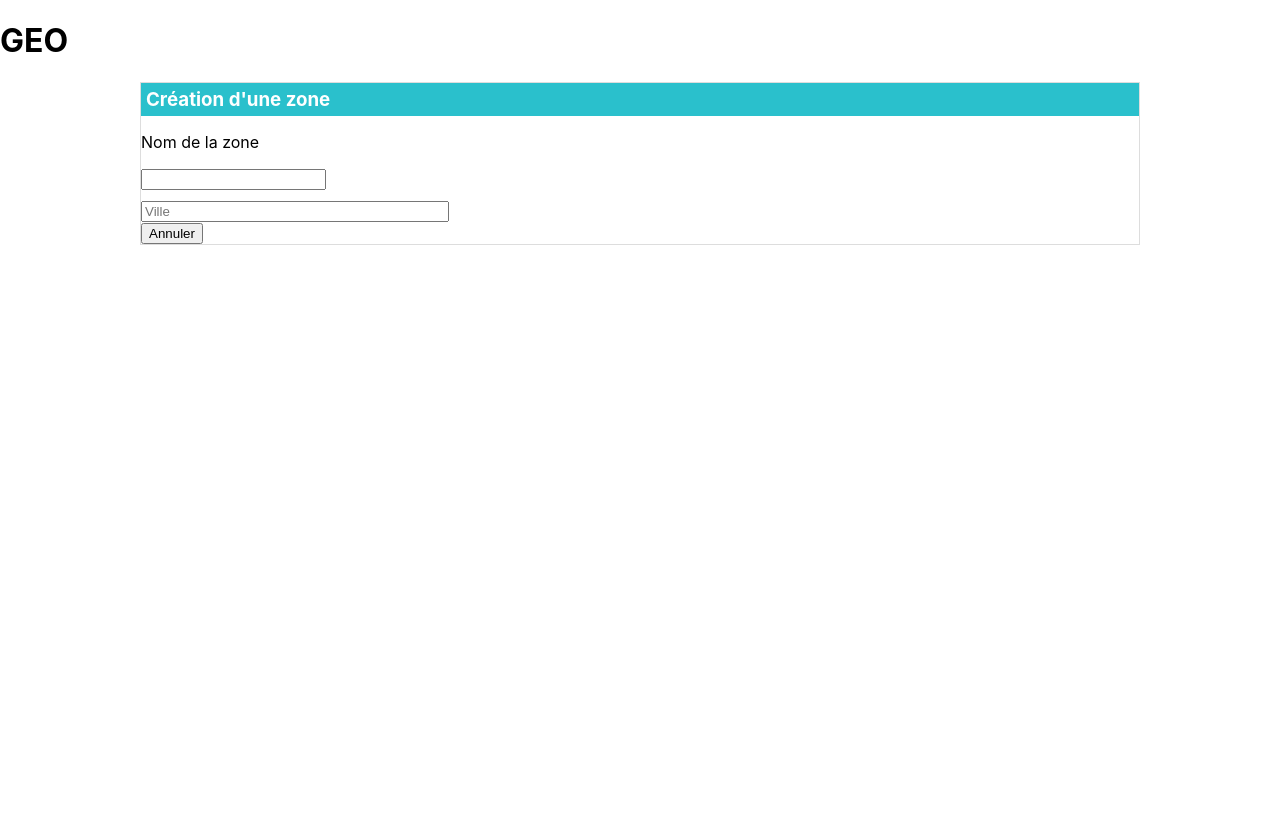
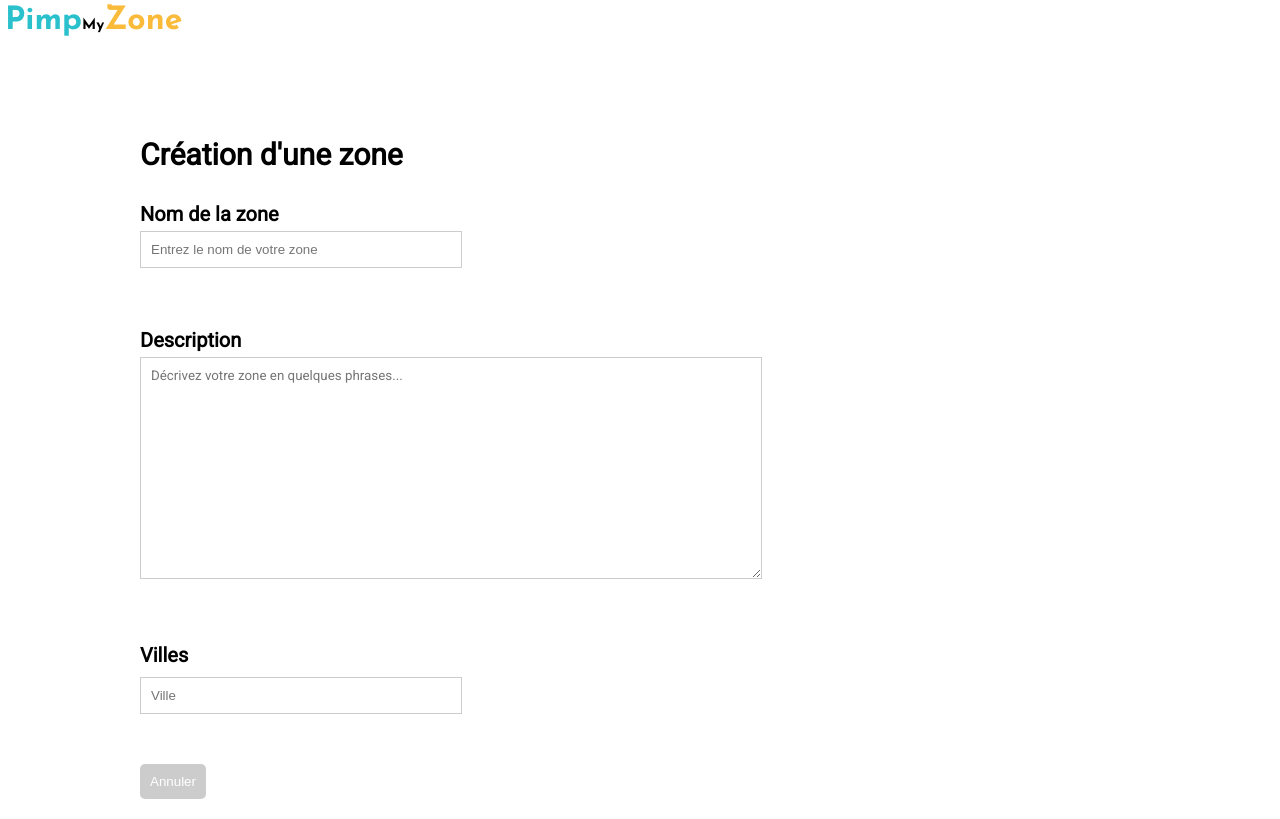
Before and after one commit to Theophane38/ascanio-test, a React (Create React App) app: page /createArea in a window 1280 px wide. Built offline with nearby package versions, Linux system fonts and the light colour scheme; no server answers.

Commit message:
increasing cities searching + adding style

```diff
--- a/package.json
+++ b/package.json
@@ -12,7 +12,8 @@
     "react": "^16.13.1",
     "react-dom": "^16.13.1",
     "react-router-dom": "^5.1.2",
-    "react-scripts": "3.4.1"
+    "react-scripts": "3.4.1",
+    "react-spinners": "^0.8.1"
   },
   "scripts": {
     "start": "react-scripts start",
--- a/public/index.html
+++ b/public/index.html
@@ -9,6 +9,7 @@
       name="description"
       content="Web site created using create-react-app"
     />
+    <link href="https://fonts.googleapis.com/css?family=Roboto&display=swap" rel="stylesheet">
     <link rel="apple-touch-icon" href="%PUBLIC_URL%/logo192.png" />
     <!--
       manifest.json provides metadata used when your web app is installed on a
--- a/src/App.css
+++ b/src/App.css
@@ -1,9 +1,27 @@
+@font-face {
+  font-family: 'JosefinSans';
+  src: url('./fonts/JosefinSans-VariableFont_wght.ttf');
+}
 .App {
-
+  font-family: 'Roboto', sans-serif;
+}
+.App h1 {
+  font-family: 'JosefinSans', sans-serif;
+  margin: 5px;
+}
+.App h1 span:first-child{
+  color: #2ac0cc;
+}
+.App h1 span:nth-child(2){
+  font-size: 15px;
+}
+.App h1 span:last-child{
+  color: #fabb3a;
 }
 .App .container {
   width: 1000px;
   margin: auto;
+  margin-top: 100px;;
 }
 .App table {
   width: 100%;
@@ -54,6 +72,7 @@
   width: 300px;
   max-height: 300px;
   border: 1px solid #ccc;
+  border-top: none;
   background-color: #fff;
   overflow-y: auto;
   position: absolute;
@@ -71,13 +90,12 @@
   border: 1px solid #ccc;
 }
 .createArea {
-  border: 1px solid #ddd;
+  padding-bottom: 75px;
+  position: relative;
 }
 .createArea h3 {
-  background-color: #2ac0cc;
   margin: 0;
-  padding: 5px;
-  color: #fff;
+  font-size: 30px;
 }
 .createArea ul {
   padding: 0;
@@ -109,13 +127,46 @@
 .createArea .image {
   width: calc(20% - 4px);
   display: inline-block;
-  cursor: pointer;
+  cursor: grab;
   line-height: 0;
   margin: 2px;
+}
+.createArea .image:active {
+  cursor: grabbing;
 }
 .createArea img {
   line-height: 0;
   width: 100%;
+}
+.createArea .cancelButton {
+  position: absolute;
+  left: 0px;
+  bottom: 20px;
+  background-color: #ccc;
+  color: #fff;
+  border: none;
+  padding: 10px;
+  border-radius: 5px;
+  cursor: pointer;
+}
+.createArea .cancelButton:hover {
+  background-color: #bbb;
+  transition: 0.3s;
+}
+.createArea .saveButton {
+  position: absolute;
+  right: 0px;
+  bottom: 20px;
+  background-color: #fabb3a;
+  color: #fff;
+  border: none;
+  padding: 10px;
+  border-radius: 5px;
+  cursor: pointer;
+}
+.createArea .saveButton:hover {
+  background-color: #EEB339;
+  transition: 0.3s;
 }
 .modalBackGround {
   display: none;
@@ -140,3 +191,30 @@
   background-color: #fff;
   box-shadow: 0px 0px 10px 0px rgba(0,0,0,0.75);
 }
+.containerForm {
+  padding: 30px 0;
+}
+.containerForm p {
+  margin: 0;
+  font-size: 20px;
+  font-weight: bold;
+  margin-bottom: 5px;
+}
+.containerForm input {
+  padding: 10px;
+  width: 300px;
+  border: #ccc solid 0.5px;
+}
+.containerForm input:focus {
+  border: #2ac0cc solid 0.5px;
+}
+.containerForm textarea {
+  padding: 10px;
+  font-family: roboto;
+  width: 600px;
+  height: 200px;
+  border: #ccc solid 0.5px;
+}
+.containerForm textarea:focus {
+  border: #2ac0cc solid 0.5px;
+}
--- a/src/App.js
+++ b/src/App.js
@@ -52,7 +52,7 @@ class App extends React.Component {
           <p>Salut</p>
         </Modal> */}
         <div className="App">
-          <h1>GEO</h1>
+          <h1><span>Pimp</span><span>My</span><span>Zone</span></h1>
           <div className="container">
           <Switch>
             <Route exact path="/">
--- a/src/components/createArea.js
+++ b/src/components/createArea.js
@@ -17,7 +17,9 @@ class CreateArea extends React.Component {
             modalCancel: false,
         }
         this.addCity = this.addCity.bind(this)
-        this.handleChange = this.handleChange.bind(this)
+        this.handleChangeTitle = this.handleChangeTitle.bind(this)
+        this.handleChangeDescription = this.handleChangeDescription.bind(this)
+        .bind(this)
         this.drag = this.drag.bind(this)
         this.drop = this.drop.bind(this)
     }
@@ -58,9 +60,17 @@ class CreateArea extends React.Component {
         })
     }
 
-    handleChange(event){
+    handleChangeTitle(event){
         let {area} = this.state
         area.name = event.target.value
+        this.setState({
+            area
+        })
+    }
+
+    handleChangeDescription(event){
+        let {area} = this.state
+        area.descrption = event.target.value
         this.setState({
             area
         })
@@ -144,17 +154,28 @@ class CreateArea extends React.Component {
         return (
             <div className="createArea">
                 <h3>Création d'une zone</h3>
-                <p>Nom de la zone</p>
-                <input type="text" value={this.state.area.name} onChange={this.handleChange}/>
-                <ul>
-                    {cities}
-                </ul>
-                {this.state.area.cities.length < 3? <DynamicCitySearch addCity={this.addCity} focusedSearchBar={this.setFocus}/> : ''}
+                <div className="containerForm">
+                    <p>Nom de la zone</p>
+                    <input type="text" value={this.state.area.name} placeholder="Entrez le nom de votre zone" onChange={this.handleChangeTitle}/>
+                </div>
+                <div className="containerForm">
+                    <p>Description</p>
+                    <textarea placeholder="Décrivez votre zone en quelques phrases..." onChange={this.handleChangeDescription}>
+                        {this.state.area.descrption}
+                    </textarea>
+                </div>
+                <div className="containerForm">
+                    <p>Villes</p>
+                    <ul>
+                        {cities}
+                    </ul>
+                    {this.state.area.cities.length < 3? <DynamicCitySearch cities={this.state.area.cities} addCity={this.addCity} focusedSearchBar={this.setFocus}/> : ''}
+                </div>
                 <div className="imagesGrid">
                     {images}
                 </div>
-                <button onClick={() => this.openModalCancel(true)}>Annuler</button>
-                {this.state.area.cities.length > 0? <button onClick={() => this.saveArea()}>Sauvegarder</button>: ''}
+                <button className="cancelButton" onClick={() => this.openModalCancel(true)}>Annuler</button>
+                {this.state.area.cities.length > 0? <button  className="saveButton" onClick={() => this.saveArea()}>Sauvegarder</button>: ''}
                 <div className={`modalBackGround  ${this.state.modalCancel? 'active' : ''}`}>
                     <div className="modal">
                         <p>Êtes-vous sûr ?</p>
--- a/src/components/dynamicCitySearch.js
+++ b/src/components/dynamicCitySearch.js
@@ -7,47 +7,46 @@ class DynamicCitySearch extends React.Component {
         this.state = {
             valueSearchBar: '',
             allCities: '',
-            selectedCities: []
+            selectedCities: [],
+            matchingCities: []
         }
         this.handleChange = this.handleChange.bind(this)
         this.setFocus = this.setFocus.bind(this)
     }
 
     componentWillMount(){
-        fetch('https://geo.api.gouv.fr/communes')
+
+    }
+
+    handleChange(event){
+        const matchingCities = []
+        let value = event.target.value
+        this.setState({
+            valueSearchBar: value
+        })
+        console.log(matchingCities)
+        fetch(`https://geo.api.gouv.fr/communes?fields=nom,population&boost=population&nom=${value}`)
         .then(response => response.json())
         .then(data => {
+            let nbOptions
+            if (data.length > 5){
+                nbOptions = 5
+            } else {
+                nbOptions = data.length
+            }
+            for (var i=0; i < nbOptions; i++) {
+                if (!this.props.cities.includes(data[i].nom)){
+                    matchingCities.push(data[i].nom)
+                }
+            }
+            console.log(matchingCities)
             this.setState({
-                allCities: data
+                matchingCities
             })
         })
         .catch(error => {
             console.log(error)
         });
-    }
-
-    handleChange(event){
-        let matchingCities = []
-        this.setState({
-            valueSearchBar: event.target.value
-        })
-        if (event.target.value.length > 2){
-            for (var i=0; i < this.state.allCities.length; i++) {
-                if (this.state.allCities[i].nom.toLowerCase().indexOf(event.target.value.toLowerCase()) > -1) {
-                    let nameCurrentCity = this.state.allCities[i].nom
-                    matchingCities.push(
-                        <div className="item" onClick={() => this.selectCity(nameCurrentCity)}>{nameCurrentCity}</div>
-                    )
-                }
-            }
-            this.setState({
-                matchingCities
-            })
-        } else {
-            this.setState({
-                matchingCities: []
-            })
-        }
     }
 
     selectCity(nameCurrentCity){
@@ -66,13 +65,19 @@ class DynamicCitySearch extends React.Component {
     }
 
     render(){
+        let optionsCities = []
+        for (let i = 0; i < this.state.matchingCities.length; i++){
+            optionsCities.push(
+                <div className="item" onClick={() => this.selectCity(this.state.matchingCities[i])}>{this.state.matchingCities[i]}</div>
+            )
+        }
         return (
             <form>
                 <div class="searchCity">
                     <input onFocus={() => this.setFocus(true)}  onBlur={() => this.setFocus(false)} placeHolder='Ville' value={this.state.valueSearchBar} onChange={this.handleChange}/>
 
                     {this.state.focusedSearchBar? <div className="listMatchingCities">
-                        {this.state.matchingCities}
+                        {optionsCities}
                     </div> : ''}
                 </div>
             </form>
```
Also changed, not shown: src/fonts/JosefinSans-VariableFont_wght.ttf (added), 1 other file (tests, documents, lock files or other folders).
